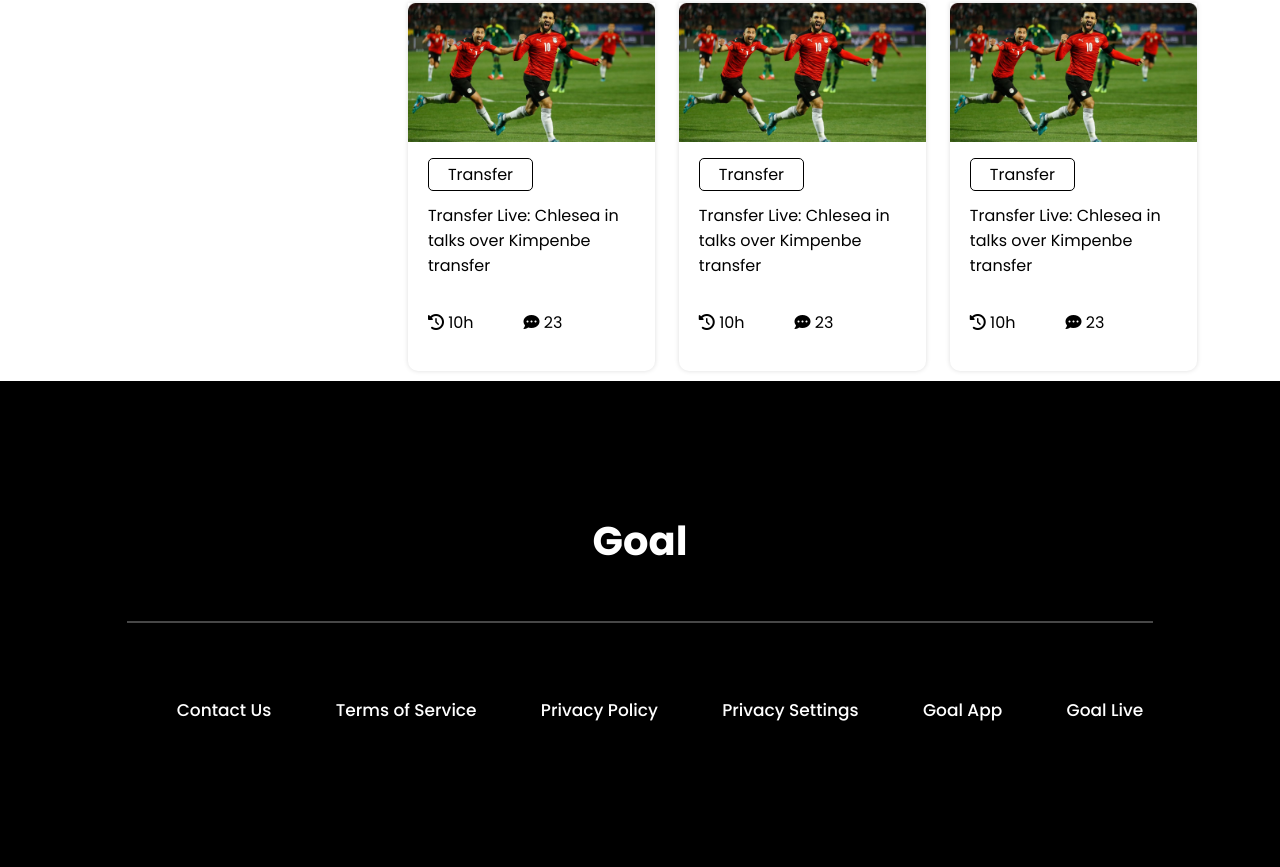
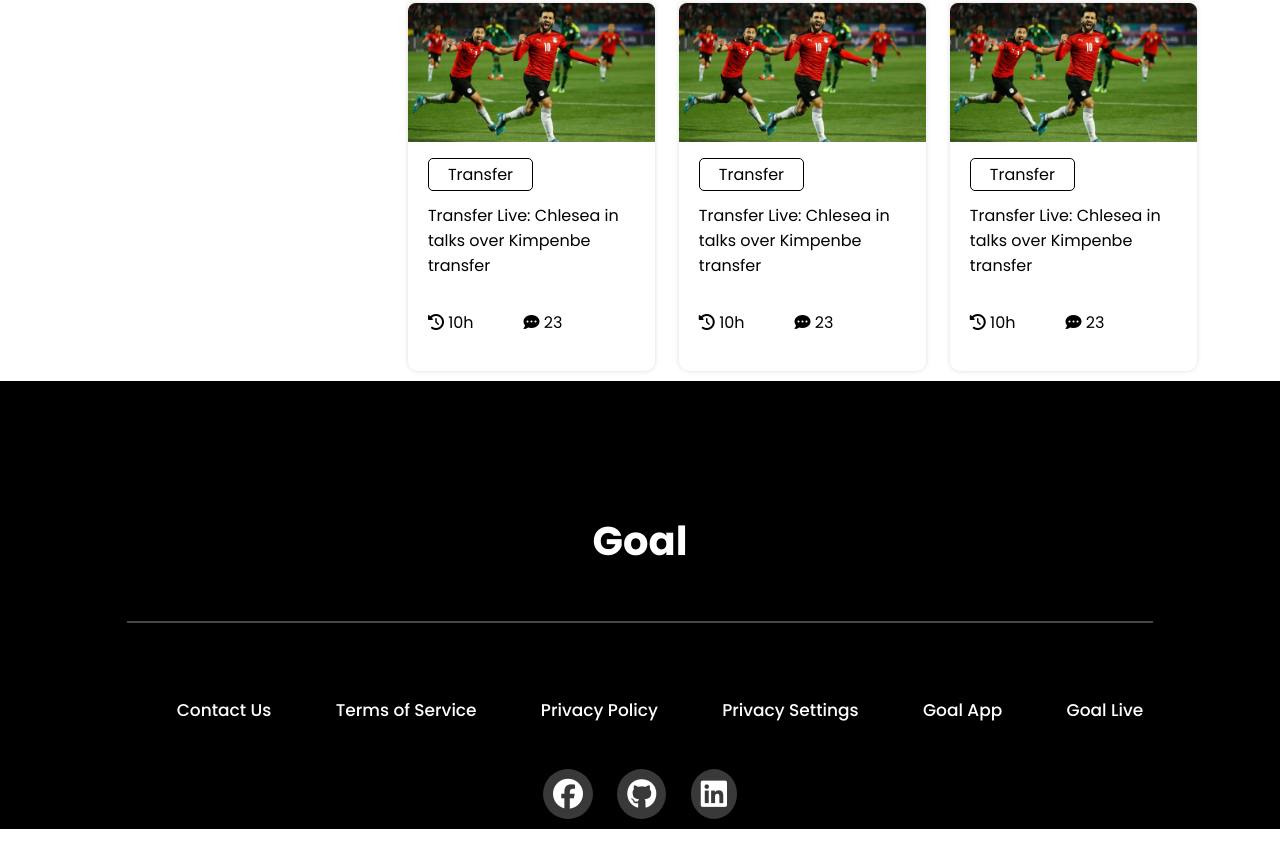
Before and after one commit to org-arman/world-cup, a plain HTML site: page index.html in a window 1280 px wide. Shown: the part 1530-2397 px from the top of the page. After the commit the page ends 2359 px from the top, so only its background shows below. Drawn offline with Linux system fonts and the light colour scheme.

Commit message:
social icon added

```diff
--- a/index.html
+++ b/index.html
@@ -150,6 +150,12 @@
                 <li><a href="#">Goal Live</a></li>
             </ul>
         </div>
+
+        <div class="social-icons">
+            <i class="fa-brands fa-facebook"></i>
+            <i class="fa-brands fa-github"></i>
+            <i class="fa-brands fa-linkedin"></i>
+        </div>
     </footer>
     <script src="https://kit.fontawesome.com/a27dd5fb13.js" crossorigin="anonymous"></script>
 </body>
--- a/style/style.css
+++ b/style/style.css
@@ -213,7 +213,7 @@ footer hr {
 }
 
 .footer-nav {
-    padding: 50px 0 130px 0;
+    padding: 50px 0 20px 0;
 }
 
 .footer-nav ul li {
@@ -227,6 +227,15 @@ footer hr {
     text-decoration: none;
     margin: 0 30px;
     font-weight: 500;
+}
+
+.social-icons i{
+    margin: 10px;
+    font-size: 30px;
+    padding: 10px 10px;
+    background-color: #dddddd42;
+    color: var(--font-color);
+    border-radius: 50%;
 }
 
 
```
